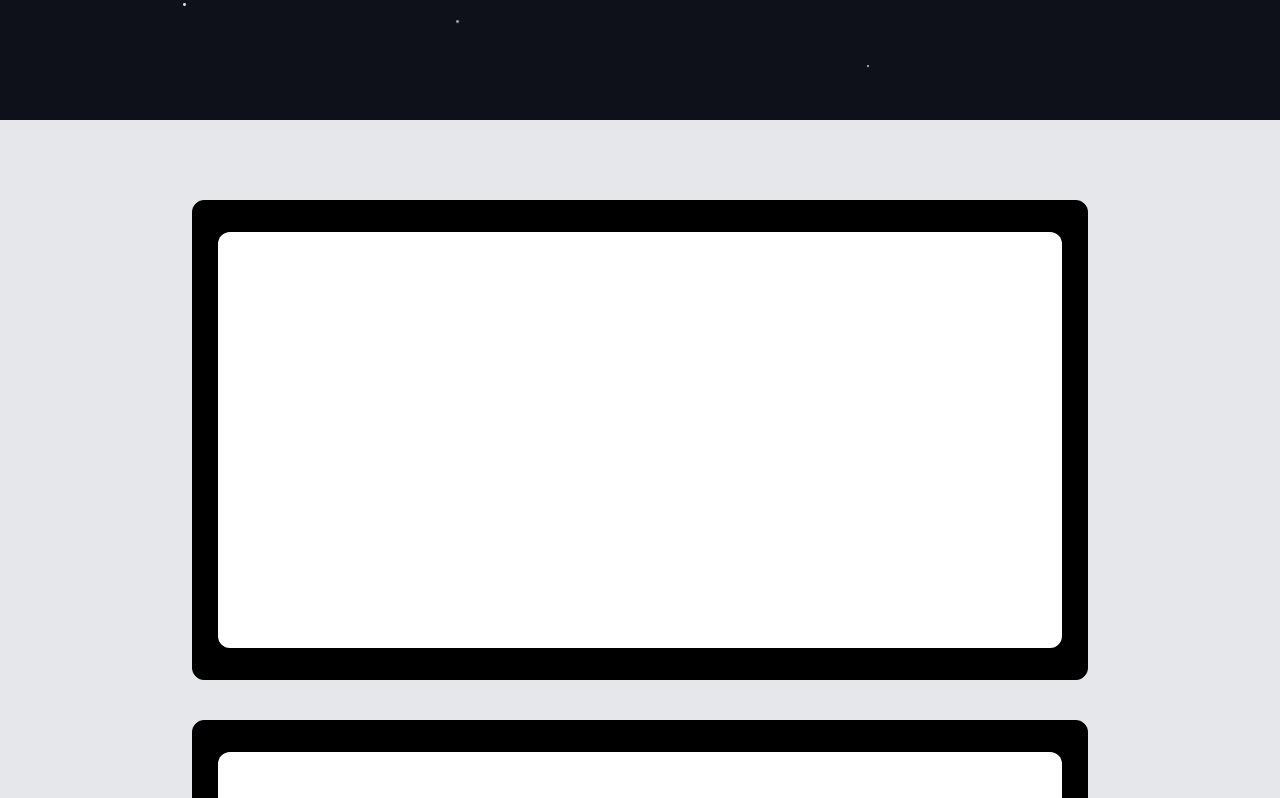
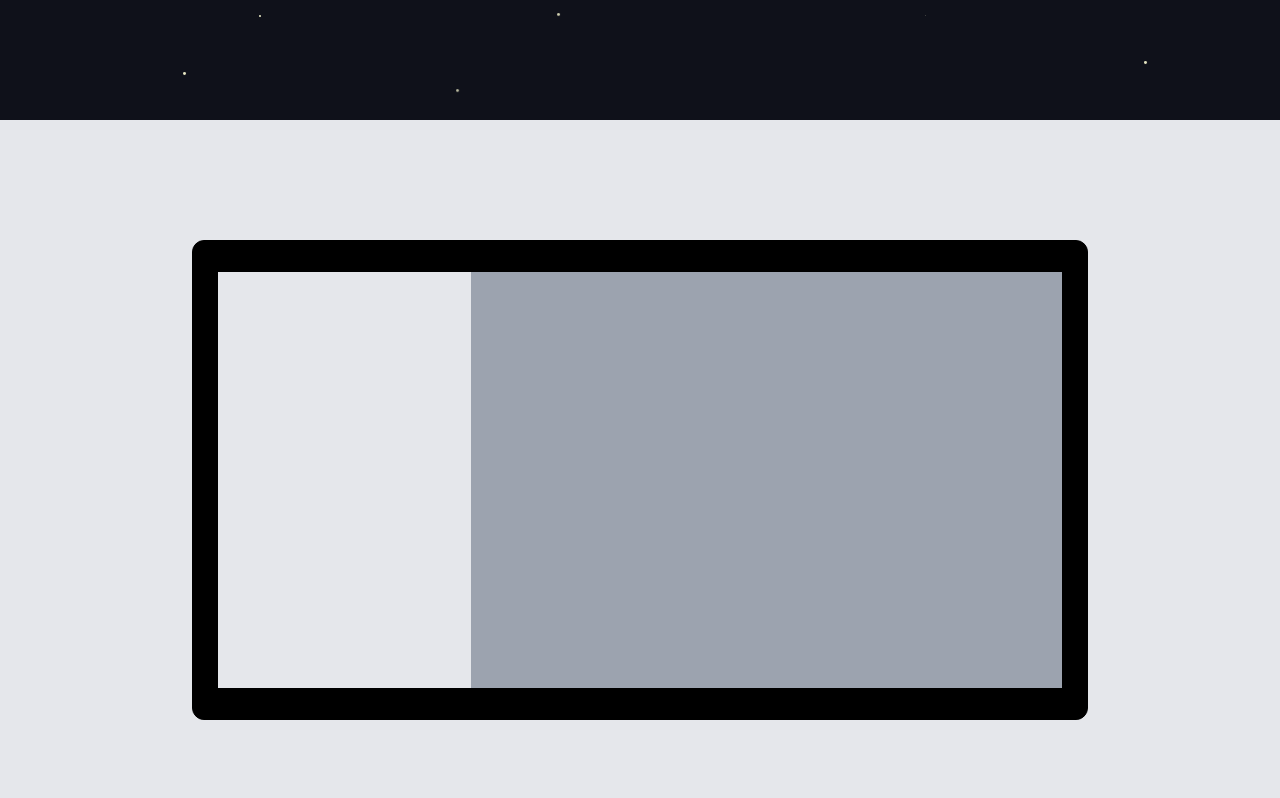
Before and after one commit to changheonkim/portfolio, a Next.js app: page / in a window 1280 px wide. Shown: the part 2280-3078 px from the top of the page. Built offline with nearby package versions, Linux system fonts and the light colour scheme.

Commit message:
update: ProjectSection Monitor 영역 분리

```diff
--- a/src/features/projectSection/ui/Monitor.tsx
+++ b/src/features/projectSection/ui/Monitor.tsx
@@ -12,7 +12,10 @@ export default function Monitor() {
       transition={{ type: 'spring', stiffness: 70, damping: 15 }}
     >
       <div className="w-[70vw] h-[60vh] bg-black border border-black flex items-center justify-center rounded-xl">
-        <div className="w-[66vw] h-[52vh] bg-white rounded-xl"></div>
+        <div className="w-[66vw] h-[52vh] flex bg-white rounded-xl">
+          <div className="w-[30vw] h-full bg-gray-200"></div>
+          <div className="w-[70vw] h-full bg-gray-400"></div>
+        </div>
       </div>
     </motion.div>
   );
--- a/src/features/projectSection/ui/ProjectSection.tsx
+++ b/src/features/projectSection/ui/ProjectSection.tsx
@@ -7,7 +7,7 @@ import SectionContainer from '@/widgets/sectionContainer';
 import Monitor from './Monitor';
 
 export default function ProjectSection() {
-  const { ref, inView } = useInView({ triggerOnce: false, threshold: 0.2 });
+  const { ref, inView } = useInView({ triggerOnce: false, threshold: 0.1 });
 
   return (
     <motion.div
@@ -17,7 +17,7 @@ export default function ProjectSection() {
       transition={{ type: 'spring', stiffness: 70, damping: 15 }}
     >
       <SectionContainer>
-        <div className="w-full bg-gray-200 p-[40px] pt-[80px] pb-[80px] flex flex-col items-center gap-[5vh]">
+        <div className="w-full bg-gray-200 pt-[15vh] pb-[15vh] flex flex-col items-center gap-[10vh]">
           <Monitor />
           <Monitor />
           <Monitor />
```
